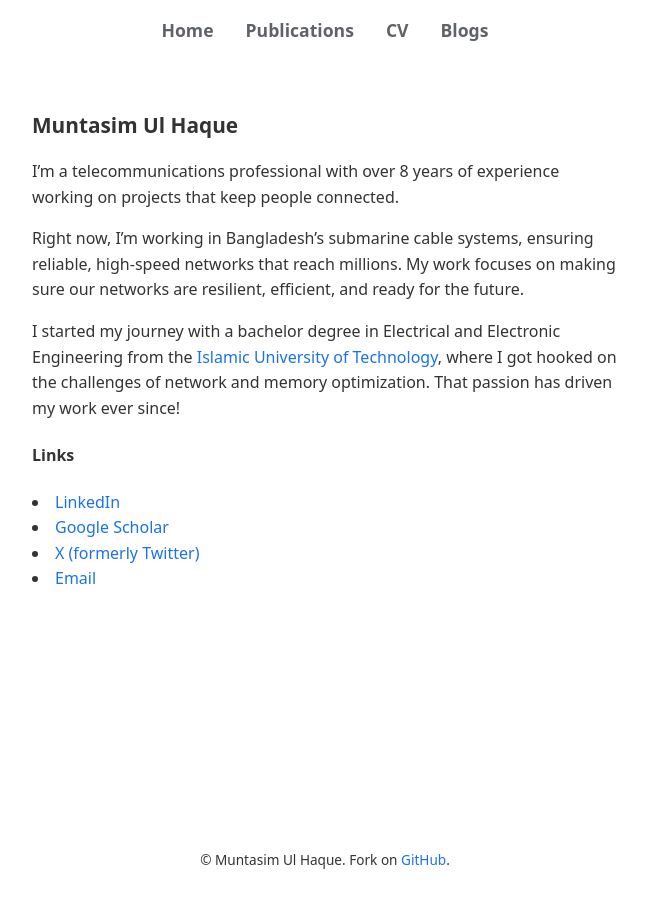
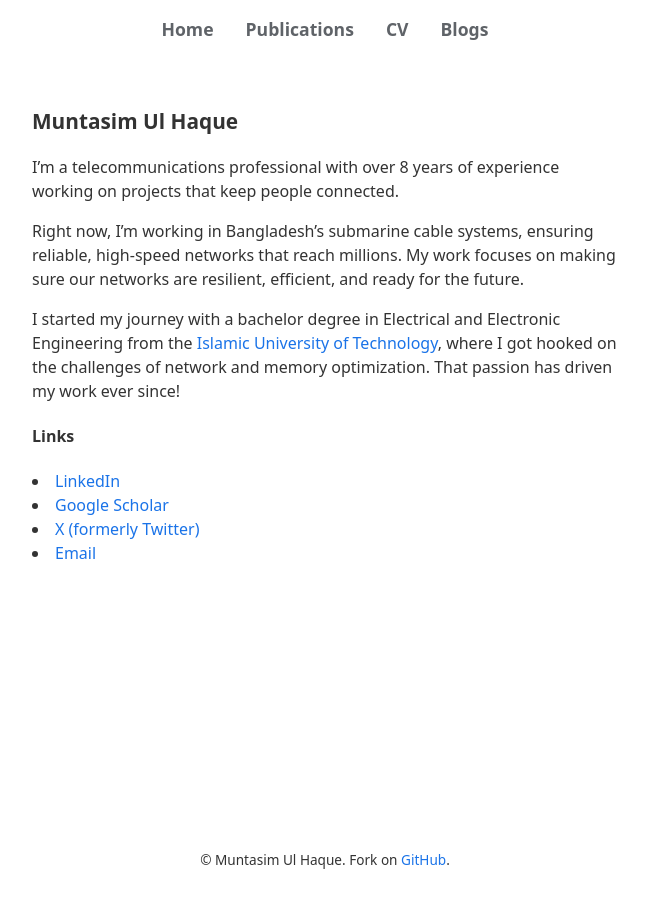
Before and after one commit to muntasimulhaque/muntasimulhaque.github.io, a Jekyll site: the page built from index.md, in a window 1280 px wide. Shown: the whole page, without its empty margins (315-962 px from the left). Built offline with Jekyll 4.4.1, drawn with Linux system fonts in a browser that asks for light colours; our own code applies the rules of GitHub Pages for plain Markdown files.

Commit message:
Update main.css

```diff
--- a/assets/css/main.css
+++ b/assets/css/main.css
@@ -9,7 +9,7 @@
     --max-content-width: 650px;
 
     /* Slightly increased line height for better readability */
-    --line-height: 1.6;
+    --line-height: 1.5;
 }
 
 body {
```
